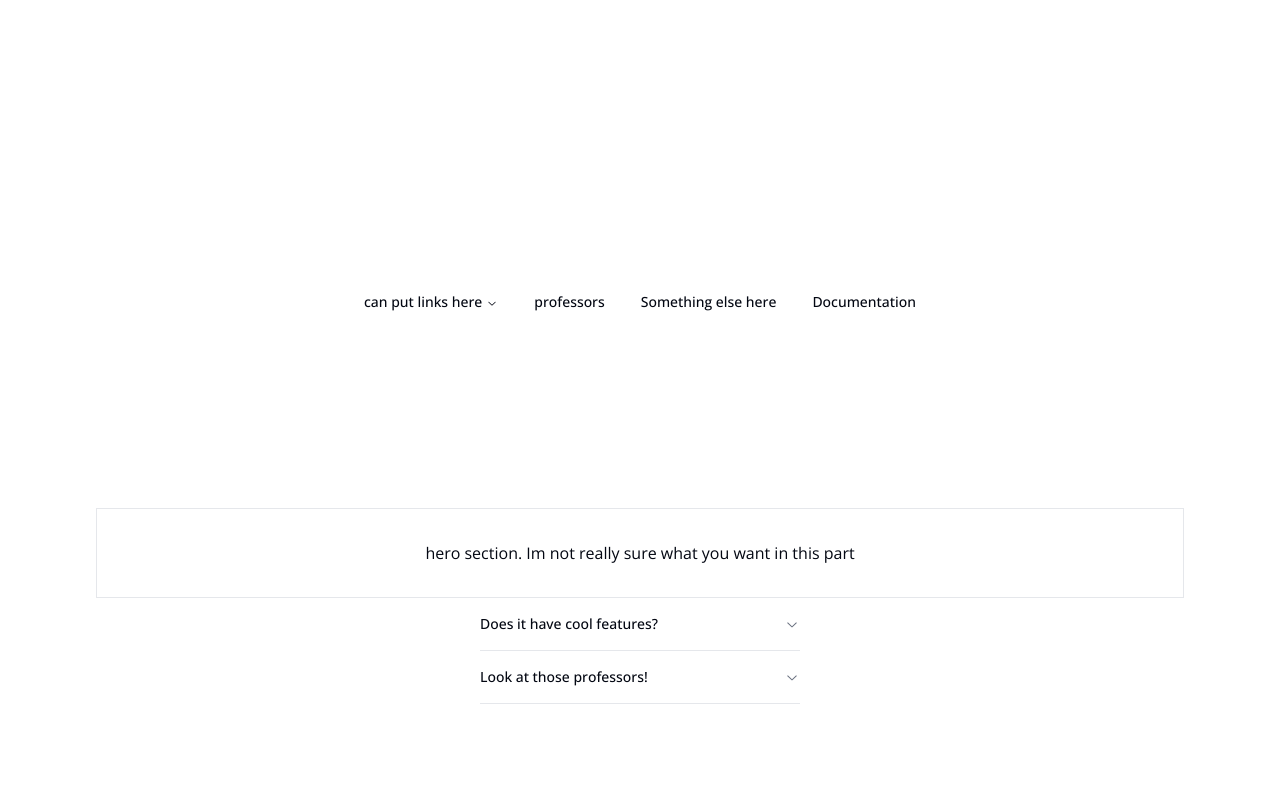
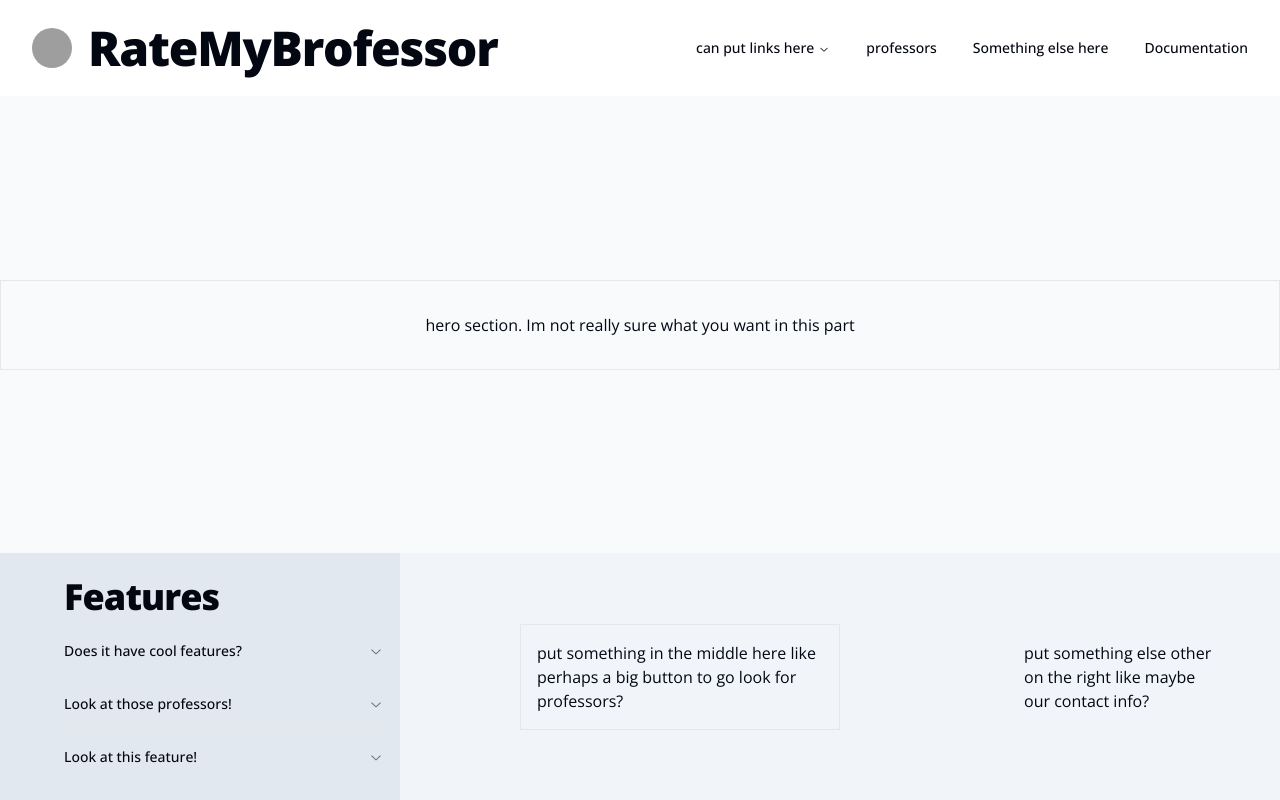
Before and after one commit to alexleyoung/ai-professor, a Next.js app: page / in a window 1280 px wide. Built offline with nearby package versions, Linux system fonts and the light colour scheme; grey boxes are pictures that could not be loaded.

Commit message:
dev: improved landing page, fixed spacing

```diff
--- a/package.json
+++ b/package.json
@@ -11,6 +11,7 @@
   "dependencies": {
     "@pinecone-database/pinecone": "^3.0.0",
     "@radix-ui/react-accordion": "^1.2.0",
+    "@radix-ui/react-avatar": "^1.1.0",
     "@radix-ui/react-icons": "^1.3.0",
     "@radix-ui/react-navigation-menu": "^1.2.0",
     "@radix-ui/react-slot": "^1.1.0",
--- a/src/app/(landing)/page.tsx
+++ b/src/app/(landing)/page.tsx
@@ -15,16 +15,25 @@ import {
   AccordionItem,
   AccordionTrigger,
 } from "@/components/ui/accordion"
-
+import { Avatar, AvatarFallback, AvatarImage } from "@/components/ui/avatar"
 import { navigationMenuTriggerStyle } from "@/components/ui/navigation-menu"
 import Link from "next/link"
 
 
 
+
 export default function Landing() {
   return (
-    <main className='flex min-h-screen flex-col items-center justify-between p-24'>
+    <main className='flex min-h-screen flex-col justify-between bg-slate-50'>
       {/* Navbar */}
+      <div className="flex flex-row items-center justify-between p-4 bg-white">
+        <div className="flex flex-row items-center space-x-4 pl-4">
+          <Avatar>
+            <AvatarImage src="https://yt3.googleusercontent.com/iPhOVJRVwHO5jKZrM83CNXb4-Sxm6J6ciJnkDWg60EdFShT6tf0M9iM4IjaW-ASG8ED7LbiJzg=s900-c-k-c0x00ffffff-no-rj" />
+            <AvatarFallback>RMP</AvatarFallback>
+          </Avatar>
+          <h1 className='text-4xl font-extrabold tracking-tight lg:text-5xl py-2'>RateMyBrofessor</h1>
+        </div>
         <NavigationMenu>
           <NavigationMenuList>
             <NavigationMenuItem>
@@ -56,13 +65,16 @@ export default function Landing() {
             </NavigationMenuItem>
           </NavigationMenuList>
         </NavigationMenu>
-
+      </div>
       {/* Hero Section */}
       <div className='flex flex-row items-center justify-center w-full h-80% p-8 border'>
         <p>hero section. Im not really sure what you want in this part</p>
-        {/* put an image here */}
+        {/* put an image here maybe */}
       </div>
       {/* Features */}
+      <div className='flex flex-row items-center justify-between bg-slate-100'>
+        <div className='w-500 bg-slate-200 flex-col p-4 pl-16'>
+          <h1 className='text-4xl font-extrabold tracking-tight lg:text-4xl py-2'>Features</h1>
           <Accordion type="single" collapsible className="w-80">
             <AccordionItem value="item-1">
               <AccordionTrigger>Does it have cool features?</AccordionTrigger>
@@ -76,8 +88,21 @@ export default function Landing() {
                 wow look at them.
               </AccordionContent>
             </AccordionItem>
+            <AccordionItem value="item-3">
+              <AccordionTrigger>Look at this feature!</AccordionTrigger>
+              <AccordionContent>
+                wow look.
+              </AccordionContent>
+            </AccordionItem>
           </Accordion>
-
+        </div>
+        <div className=" max-w-80 border p-4">
+          <h1>put something in the middle here like perhaps a big button to go look for professors?</h1>
+        </div>
+        <div className='w-80 p-4 px-16'>
+          put something else other on the right like maybe our contact info?
+        </div>
+      </div>
       {/* Footer */}
     </main>
   );
--- /dev/null
+++ b/src/components/ui/avatar.tsx
@@ -0,0 +1,50 @@
+"use client"
+
+import * as React from "react"
+import * as AvatarPrimitive from "@radix-ui/react-avatar"
+
+import { cn } from "@/lib/utils"
+
+const Avatar = React.forwardRef<
+  React.ElementRef<typeof AvatarPrimitive.Root>,
+  React.ComponentPropsWithoutRef<typeof AvatarPrimitive.Root>
+>(({ className, ...props }, ref) => (
+  <AvatarPrimitive.Root
+    ref={ref}
+    className={cn(
+      "relative flex h-10 w-10 shrink-0 overflow-hidden rounded-full",
+      className
+    )}
+    {...props}
+  />
+))
+Avatar.displayName = AvatarPrimitive.Root.displayName
+
+const AvatarImage = React.forwardRef<
+  React.ElementRef<typeof AvatarPrimitive.Image>,
+  React.ComponentPropsWithoutRef<typeof AvatarPrimitive.Image>
+>(({ className, ...props }, ref) => (
+  <AvatarPrimitive.Image
+    ref={ref}
+    className={cn("aspect-square h-full w-full", className)}
+    {...props}
+  />
+))
+AvatarImage.displayName = AvatarPrimitive.Image.displayName
+
+const AvatarFallback = React.forwardRef<
+  React.ElementRef<typeof AvatarPrimitive.Fallback>,
+  React.ComponentPropsWithoutRef<typeof AvatarPrimitive.Fallback>
+>(({ className, ...props }, ref) => (
+  <AvatarPrimitive.Fallback
+    ref={ref}
+    className={cn(
+      "flex h-full w-full items-center justify-center rounded-full bg-muted",
+      className
+    )}
+    {...props}
+  />
+))
+AvatarFallback.displayName = AvatarPrimitive.Fallback.displayName
+
+export { Avatar, AvatarImage, AvatarFallback }
```
Also changed, not shown: 1 other file (tests, documents, lock files or other folders). Lines whose indentation alone changed are shown as unchanged.
